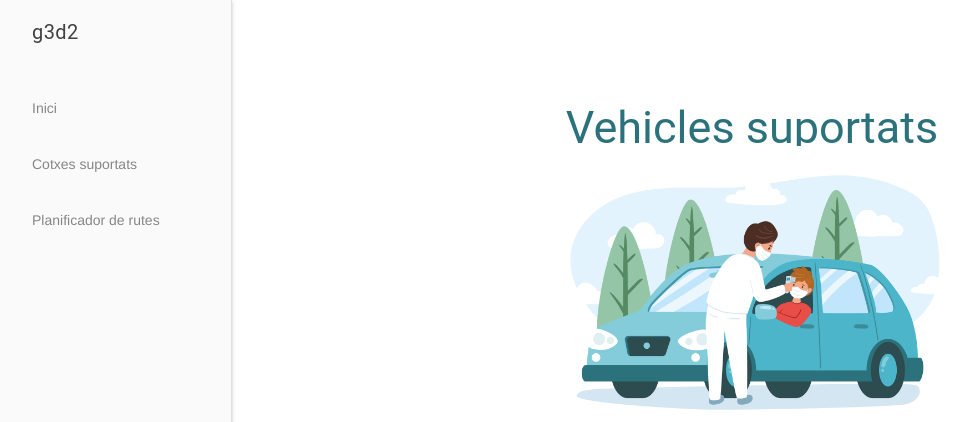
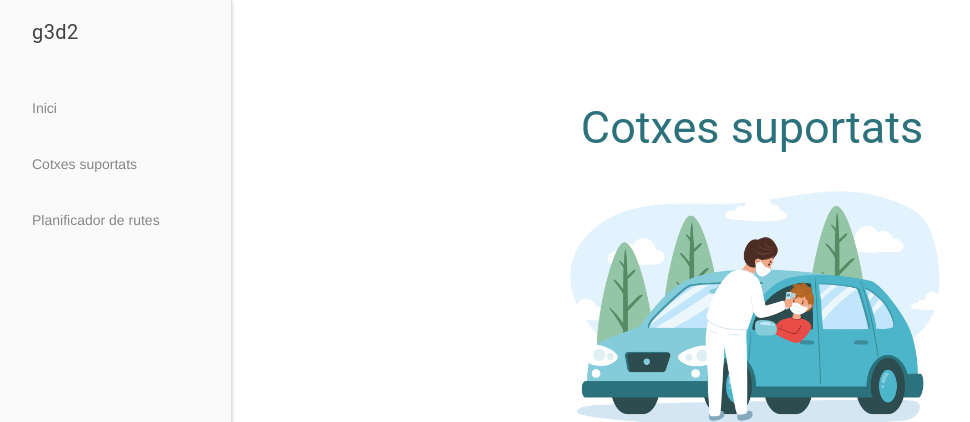
Before and after one commit to ivansoriano1997/web_g3_daw2, a PHP site: template view/carsTableView.php in a window 1280 px wide. Shown: the top 422 px of the page, without its empty margins (8-978 px from the left). Run offline with PHP 8.4, Linux system fonts and the light colour scheme; the template is opened without the code that fills it, so the values that code supplies are empty.

Commit message:
Solucionada desmaquetació cotxes suportats

```diff
--- a/view/carsTableView.php
+++ b/view/carsTableView.php
@@ -22,7 +22,7 @@ require_once(__DIR__ . "/../model/CarModel.php");
 
     <!-- <script src="controlador.js" charset="utf-8"></script> -->
 
-    <title>Vehicles suportats</title>
+    <title>Cotxes suportats</title>
 
     <link rel="stylesheet" href="https://fonts.googleapis.com/icon?family=Material+Icons">
 
@@ -64,7 +64,7 @@ require_once(__DIR__ . "/../model/CarModel.php");
 
 
           <br><br><br><br><center>
-<h2 class="h2taula">Vehicles suportats</h2>
+<h2 class="h2taula">Cotxes suportats</h2>
 <img class="imgTaula" src="img/3684723.jpg" alt="">
             <table class="mdl-data-table mdl-js-data-table">
   <thead>
--- a/view/css/cars.css
+++ b/view/css/cars.css
@@ -14,4 +14,5 @@
   .h2taula{
     color: #2c727c;
     z-index:3;
+    margin-bottom: 40px;
   }
--- a/view/css/signup.css
+++ b/view/css/signup.css
@@ -26,6 +26,12 @@ form {
     background-repeat: no-repeat;
   }
 
+  footer.mdl-mega-footer {
+    margin-top: 20px;
+    margin-left: 0;
+    width: 100%;
+  }
+
   button.mdl-button {
     margin-bottom: 10px;
   }
```
